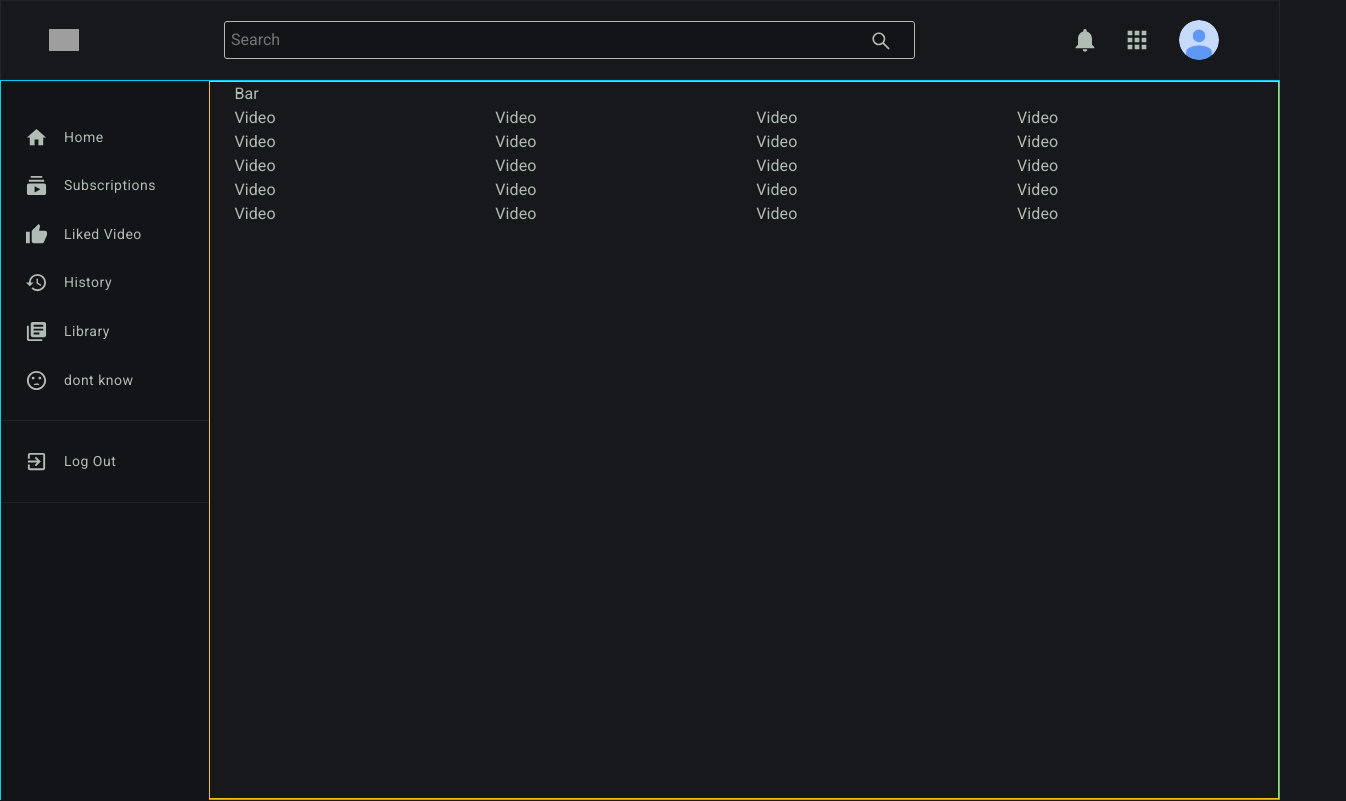
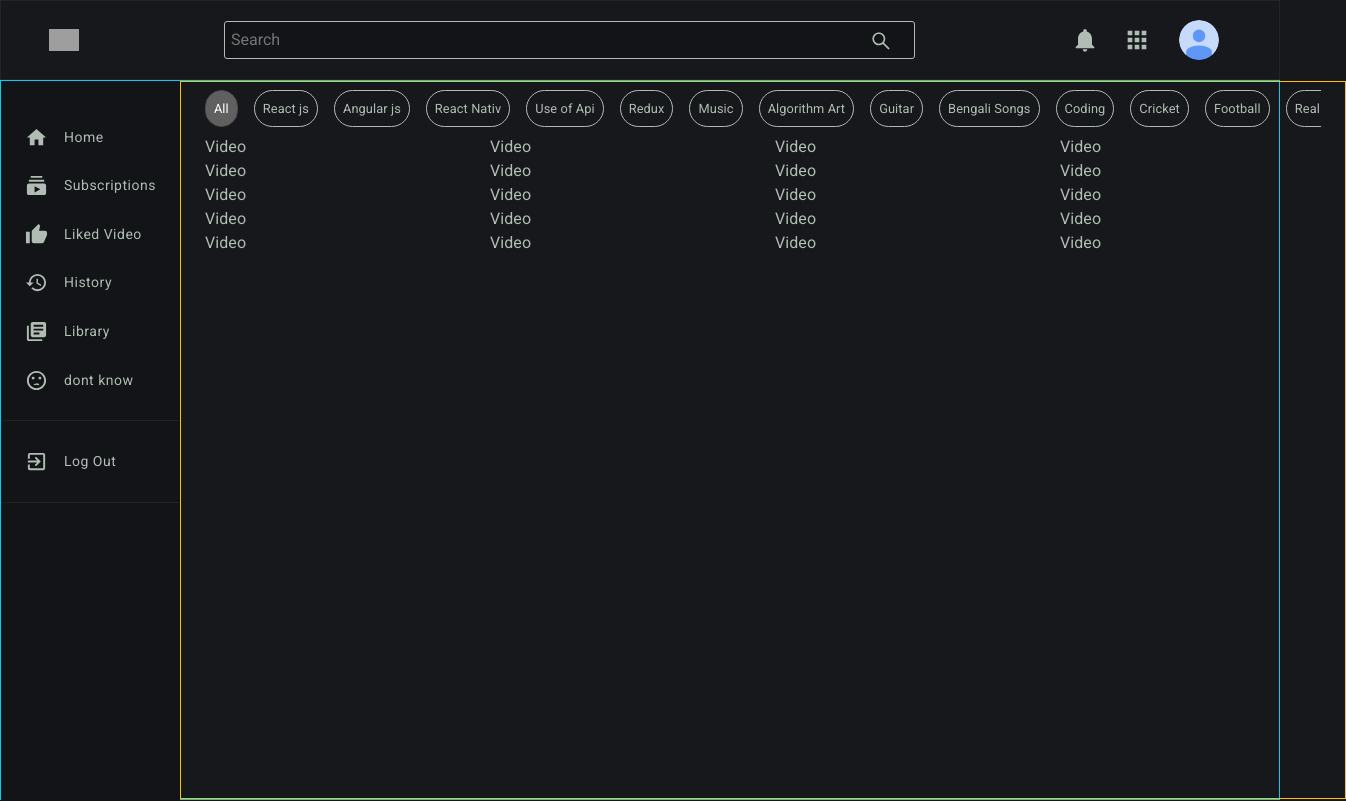
Before and after one commit to ptljeet/Youtube-web, a React (Create React App) app: page / in a window 1280 px wide. Shown: the whole page, 1346 px wide, since content can reach past the window. Built offline with nearby package versions, Linux system fonts and the light colour scheme; grey boxes are pictures that could not be loaded.

Commit message:
Design Categories Bar

```diff
--- a/public/index.html
+++ b/public/index.html
@@ -24,7 +24,7 @@
       work correctly both with client-side routing and a non-root public URL.
       Learn how to configure a non-root public URL by running `npm run build`.
     -->
-    <title>React App</title>
+    <title>You Tube</title>
   </head>
   <body>
     <noscript>You need to enable JavaScript to run this app.</noscript>
--- a/src/components/categoriesBar/CategoriesBar.js
+++ b/src/components/categoriesBar/CategoriesBar.js
@@ -1,12 +1,51 @@
-import React from 'react';
+import React, { useState } from 'react';
 import './_categoriesBar.scss';
 
+
+const keywords = [
+    'All',
+    'React js',
+    'Angular js',
+    'React Nativ',
+    'Use of Api',
+    'Redux',
+    'Music',
+    'Algorithm Art',
+    'Guitar',
+    'Bengali Songs',
+    'Coding',
+    'Cricket',
+    'Football',
+    'Real Madrid',
+    'Gatsby',
+    'Poor Coder',
+    'Shwetabh',
+]
+
+
+
 const CategoriesBar = () => {
-    return (
-        <div>
-            Bar
-        </div>
-    )
+
+    const [activeElement, setActiveElement] = useState('All')
+
+    const handleClick = (value) => {
+        setActiveElement(value)
+    }
+
+    return <div className="CategoriesBar">
+
+        {
+            keywords.map((value, i) => (
+                <span onClick={() => handleClick(value)} key={i}
+                    className={activeElement === value ? 'active' : ''} >
+
+                    {value}
+                </span>
+            ))
+        }
+
+
+    </div>
 }
 
 export default CategoriesBar
--- a/src/components/categoriesBar/_categoriesBar.scss
+++ b/src/components/categoriesBar/_categoriesBar.scss
@@ -0,0 +1,40 @@
+@import '../../_base.scss';
+
+.CategoriesBar{
+
+    padding: 0.5rem 0;
+    font-size: 0.8rem;
+
+    display: flex;
+    overflow-x: scroll;
+
+    &::-webkit-scrollbar{
+        width: 0px;
+    }
+    scrollbar-width: none;
+
+
+    span{
+        margin-right: 1rem;
+        padding: 0.5rem;
+
+        white-space: nowrap;
+        border: 1.5px solid $text-color;
+        border-radius: 999px;
+
+        &:hover{
+            background-color: #374a59;
+            cursor: pointer;
+
+        }
+
+        &.active{
+            color: white;
+            background-color: #606060;
+            border-color: $border-color;
+
+        }
+    }
+
+
+}
```
